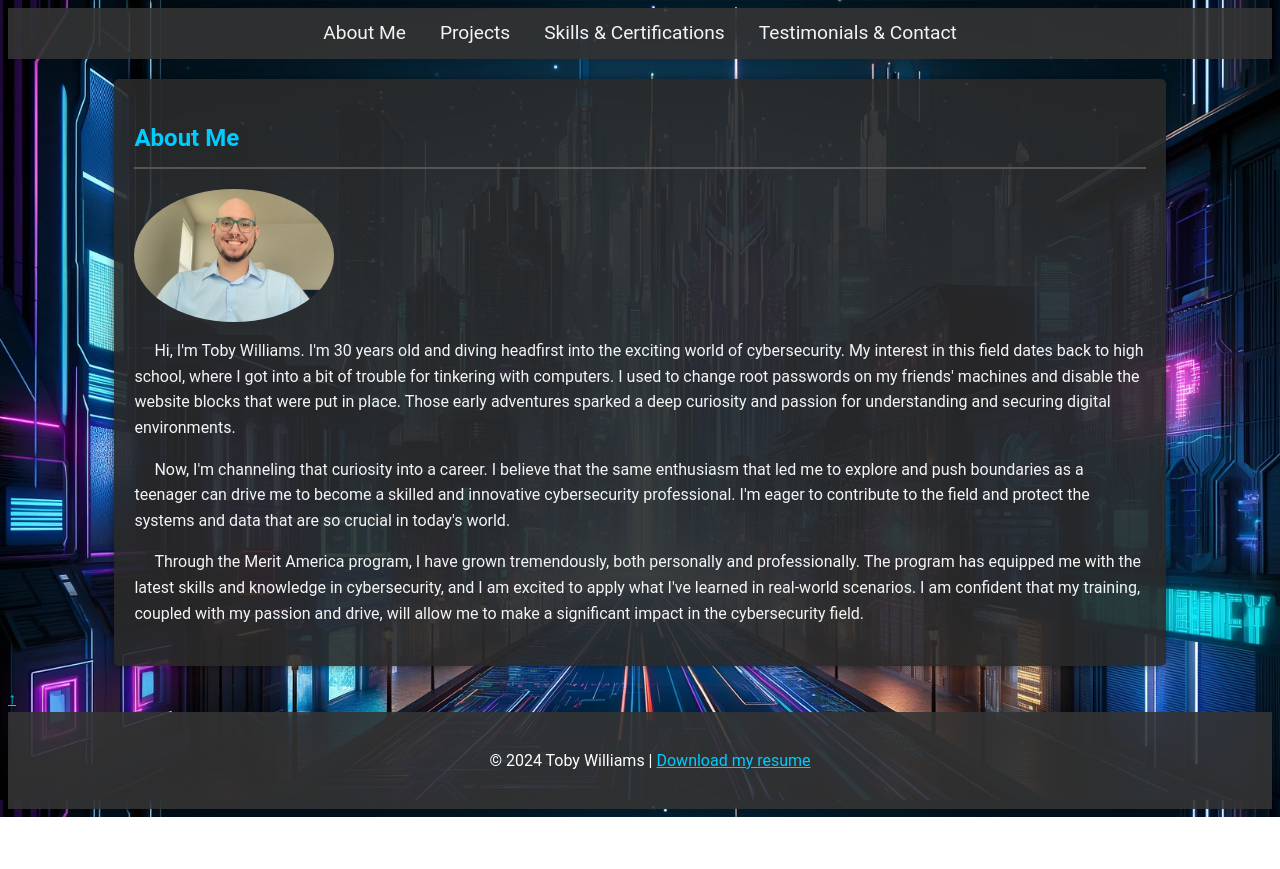
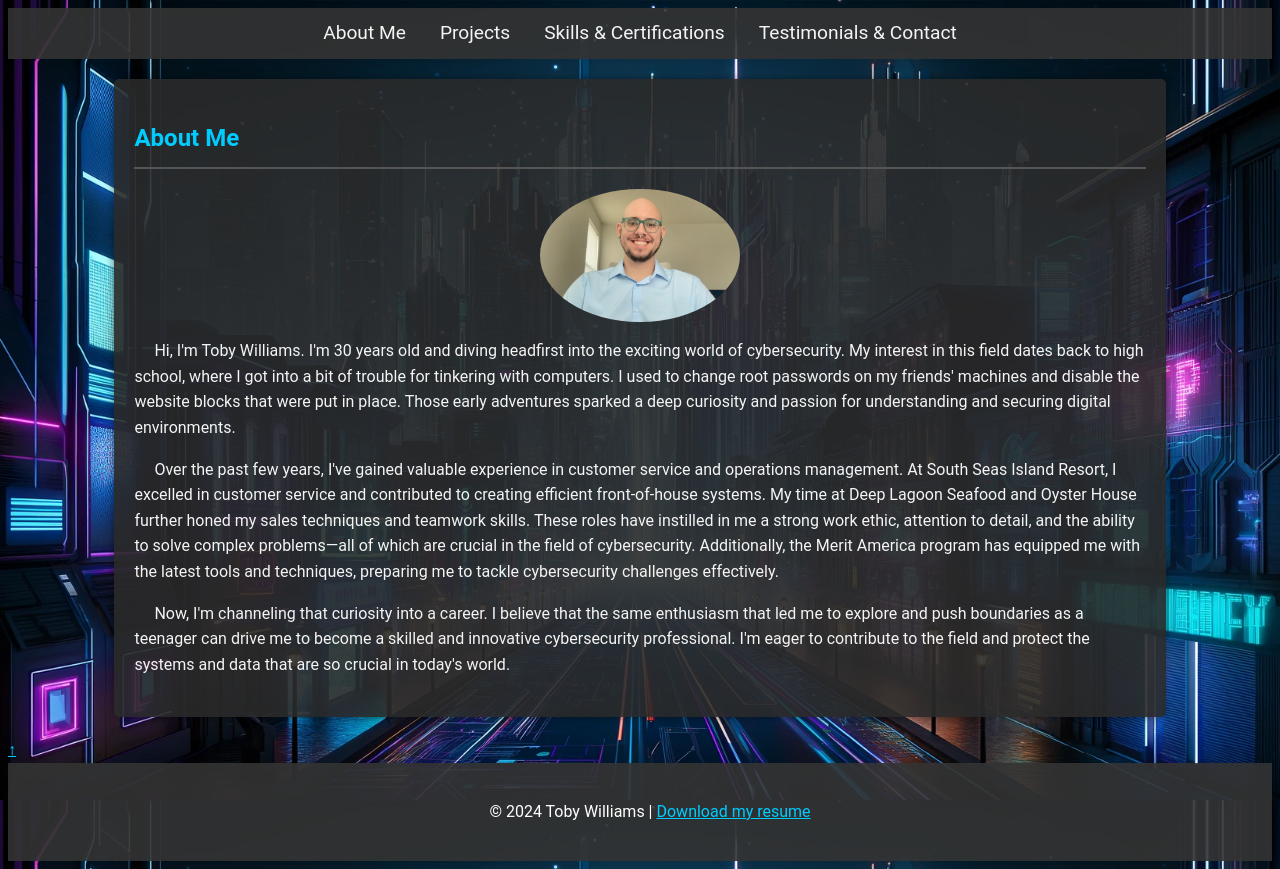
Before and after one commit to TobyWilliams0924/TobyWilliams0924.github.io, a plain HTML site: page index.html in a window 1280 px wide. Before the commit the page ends 817 px from the top, so only its background shows below. Drawn offline with Linux system fonts and the light colour scheme.

Commit message:
Update index.html

```diff
--- a/index.html
+++ b/index.html
@@ -7,6 +7,17 @@
     <meta name="keywords" content="cybersecurity, ethical hacking, network security, Toby Williams">
     <title>Toby Williams - Cybersecurity Professional</title>
     <link rel="stylesheet" href="styles.css">
+    <style>
+        .about-me img {
+            width: 200px; /* Adjust width to make the image twice as big */
+            height: auto;
+            border-radius: 50%;
+            margin: 10px 0;
+            display: block;
+            margin-left: auto;
+            margin-right: auto;
+        }
+    </style>
 </head>
 <body>
     <!-- Navigation bar -->
@@ -22,15 +33,15 @@
         <!-- About Me section -->
         <section id="about" class="about-me">
             <h2>About Me</h2>
-            <img src="ProfilePic.jpg" alt="Toby Williams" class="profile-pic">
+            <img src="ProfilePic.jpg" alt="Toby Williams">
             <p>
                 Hi, I'm Toby Williams. I'm 30 years old and diving headfirst into the exciting world of cybersecurity. My interest in this field dates back to high school, where I got into a bit of trouble for tinkering with computers. I used to change root passwords on my friends' machines and disable the website blocks that were put in place. Those early adventures sparked a deep curiosity and passion for understanding and securing digital environments.
             </p>
             <p>
-                Now, I'm channeling that curiosity into a career. I believe that the same enthusiasm that led me to explore and push boundaries as a teenager can drive me to become a skilled and innovative cybersecurity professional. I'm eager to contribute to the field and protect the systems and data that are so crucial in today's world.
+                Over the past few years, I've gained valuable experience in customer service and operations management. At South Seas Island Resort, I excelled in customer service and contributed to creating efficient front-of-house systems. My time at Deep Lagoon Seafood and Oyster House further honed my sales techniques and teamwork skills. These roles have instilled in me a strong work ethic, attention to detail, and the ability to solve complex problems—all of which are crucial in the field of cybersecurity. Additionally, the Merit America program has equipped me with the latest tools and techniques, preparing me to tackle cybersecurity challenges effectively.
             </p>
             <p>
-                Through the Merit America program, I have grown tremendously, both personally and professionally. The program has equipped me with the latest skills and knowledge in cybersecurity, and I am excited to apply what I've learned in real-world scenarios. I am confident that my training, coupled with my passion and drive, will allow me to make a significant impact in the cybersecurity field.
+                Now, I'm channeling that curiosity into a career. I believe that the same enthusiasm that led me to explore and push boundaries as a teenager can drive me to become a skilled and innovative cybersecurity professional. I'm eager to contribute to the field and protect the systems and data that are so crucial in today's world.
             </p>
         </section>
     </div>
```
